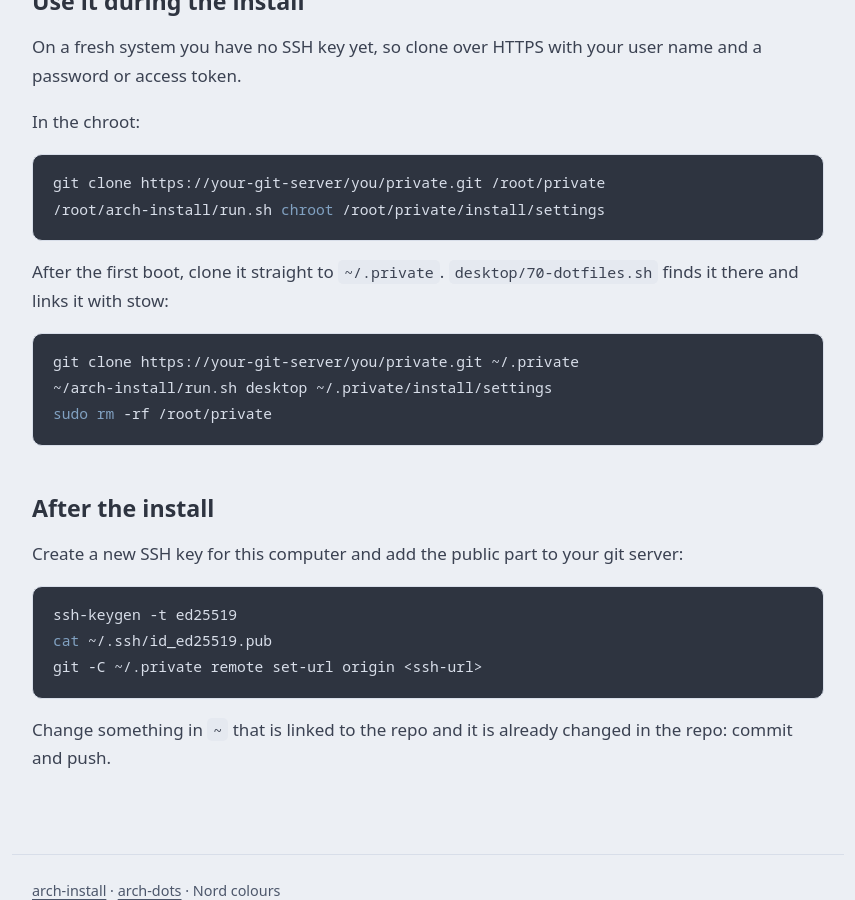
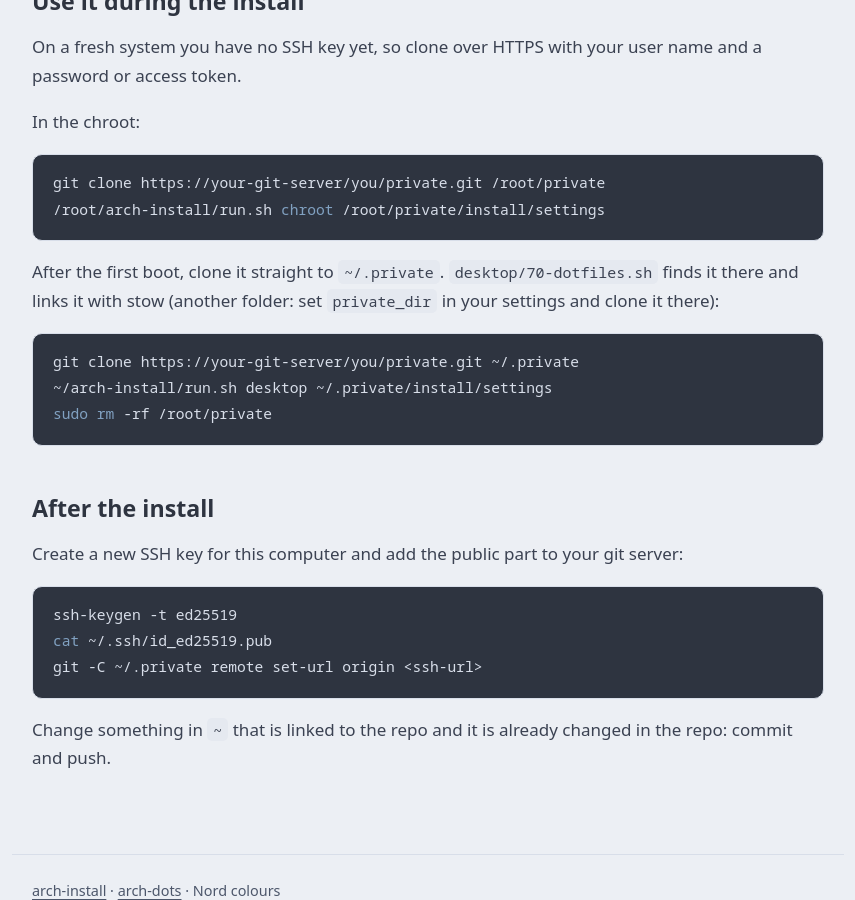
Before and after one commit to archlinux-fan/arch-install, a Jekyll site: the page built from docs/private-repo.md, in a window 1280 px wide and 900 px high, scrolled down 1625 px. Shown: the whole window, without its empty margins (212-1067 px from the left). Built offline with Jekyll 4.4.1, drawn with Linux system fonts in a browser that asks for light colours; our own code applies the rules of GitHub Pages for plain Markdown files.

Commit message:
Dotfiles: private_dir in the settings for a private repo outside ~/.private

````diff
--- a/docs/private-repo.md
+++ b/docs/private-repo.md
@@ -63,7 +63,8 @@ git clone https://your-git-server/you/private.git /root/private
 /root/arch-install/run.sh chroot /root/private/install/settings
 ```
 
-After the first boot, clone it straight to `~/.private`. `desktop/70-dotfiles.sh` finds it there and links it with stow:
+After the first boot, clone it straight to `~/.private`. `desktop/70-dotfiles.sh` finds it there and links it with stow
+(another folder: set `private_dir` in your settings and clone it there):
 
 ```bash
 git clone https://your-git-server/you/private.git ~/.private
````
Also changed, not shown: 2 other files.
